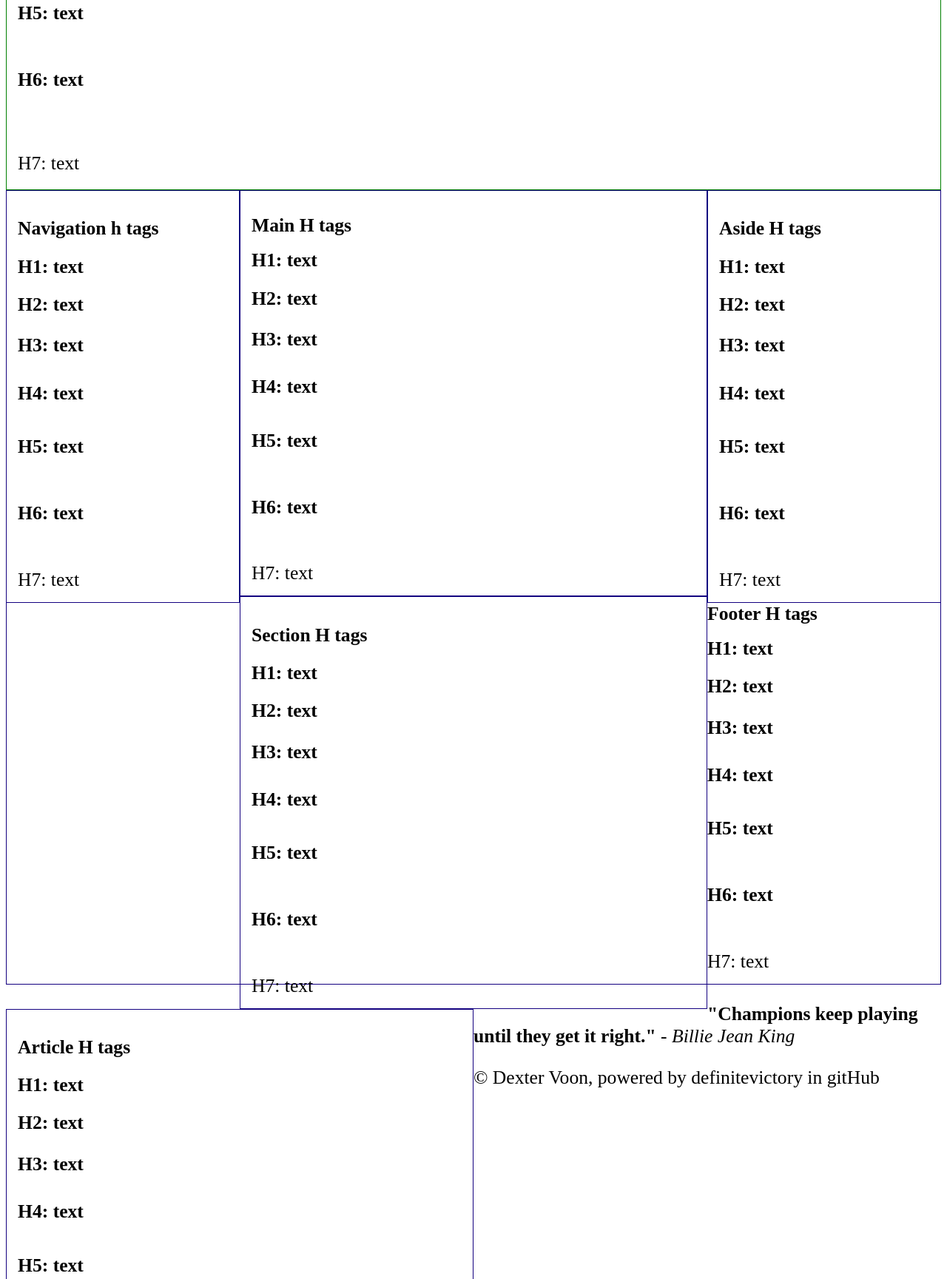
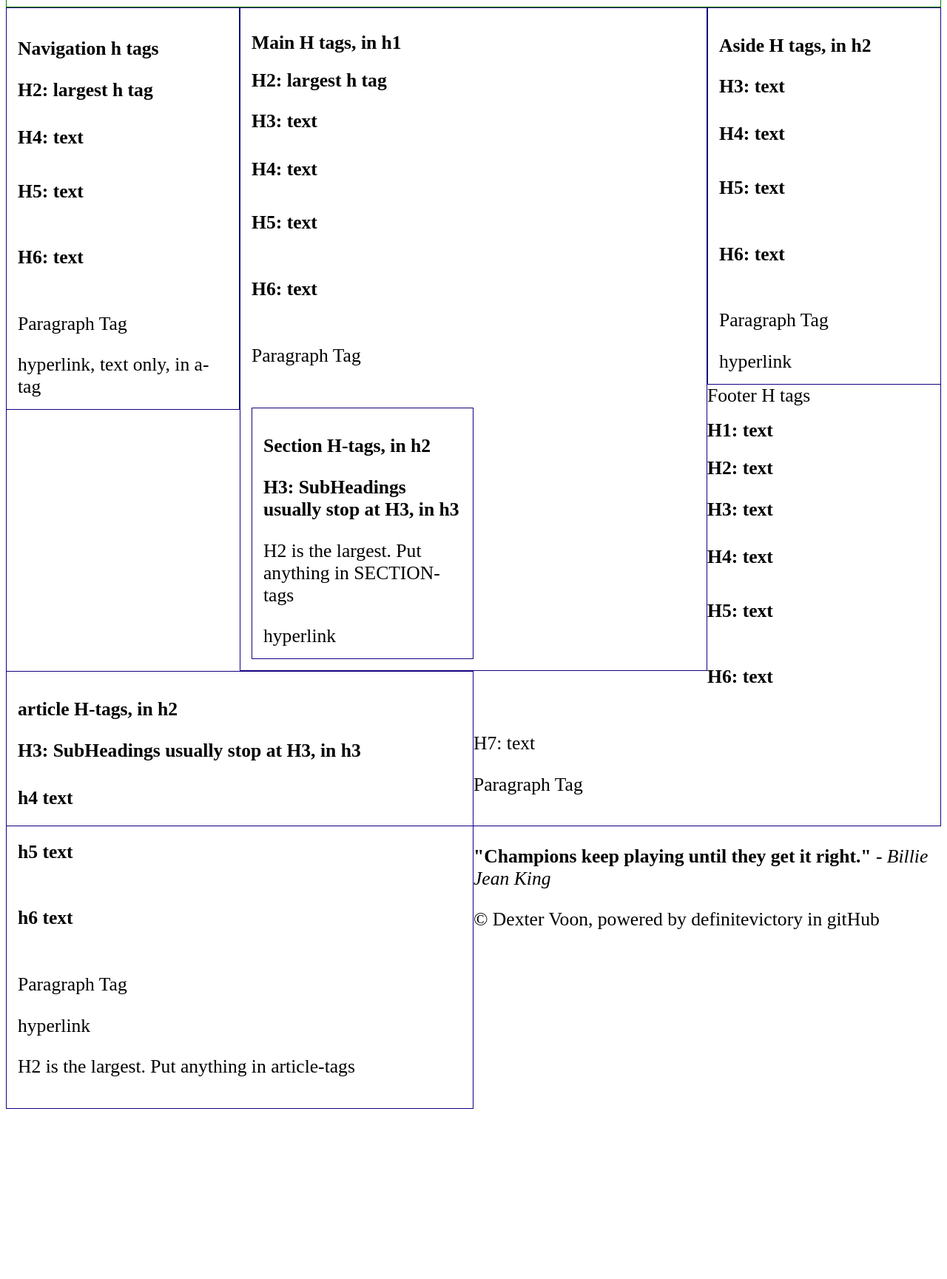
Before and after one commit to definitevictory/Website.github.io, a plain HTML site: page pretemplate exp pages/Exp H P Tags.html in a window 1280 px wide. Shown: the part 331-2060 px from the top of the page at 74% size. After the commit the page ends 1830 px from the top, so only its background shows below. Drawn offline with Linux system fonts and the light colour scheme.

Commit message:
Update Exp H P Tags.html

```diff
--- a/pretemplate exp pages/Exp H P Tags.html
+++ b/pretemplate exp pages/Exp H P Tags.html
@@ -64,20 +64,6 @@
          border: 1px solid rgb(19, 0, 128);
 
         }
-
-        section {
-
-
-
-
-        }
-
-        .article {
-         width: 50%;
-         font-size: 2vw;
-        }
-
-
     </style>
 
     <noscript>Running javascript is not neccessary in this html page. fyi your feature to execute scripts is turned off</noscript>
@@ -86,8 +72,58 @@
 
 <!-- Start here, BODY Semantic Tags-->
 <body>
-    <div></div>
+    <div>ViewPort Units are OFF</div>
     <header class="header"> <h1>Experimental Page header and paragraph tags</h1>
+        <h3>H3: subtitle text</h3>
+        <h7>H7: does not exist</h7>
+        <p>Paragraph Tag, any writing</p>
+    </header>
+    <nav class="nav"> <h3>Navigation h tags</h3>
+        <h2>H2: largest h tag</h2>
+        <h4>H4: text</h4>
+        <h5>H5: text</h5>
+        <h6>H6: text</h6>
+        <p>Paragraph Tag</p>
+        <a> hyperlink, text only, in a-tag</a>
+        </nav>
+    <main class="main">
+        <h1>Main H tags, in h1</h1>
+        <h2>H2: largest h tag</h2>
+        <h3>H3: text</h3>
+        <h4>H4: text</h4>
+        <h5>H5: text</h5>
+        <h6>H6: text</h6>
+        <p>Paragraph Tag</p>
+        <br>
+        <section class="main">
+            <h2>Section H-tags, in h2</h2>
+            <h3>H3: SubHeadings usually stop at H3, in h3</h3>
+            <p>H2 is the largest. Put anything in SECTION-tags</p>
+            <a> hyperlink</a>
+            </section>
+        </main>
+    <aside class="aside">
+        <h2>Aside H tags, in h2</h2>
+        <h3>H3: text</h3>
+        <h4>H4: text</h4>
+        <h5>H5: text</h5>
+        <h6>H6: text</h6>
+        <p>Paragraph Tag</p>
+        <a> hyperlink</a>
+        </aside>
+
+    <article class="main">
+        <h2>article H-tags, in h2</h2>
+        <h3>H3: SubHeadings usually stop at H3, in h3</h3>
+        <h4>h4 text</h4>
+        <h5>h5 text</h5>
+        <h6>h6 text</h6>
+        <p>Paragraph Tag</p>
+        <a> hyperlink</a>
+        <p>H2 is the largest. Put anything in article-tags</p>
+        </article>
+    <footer class="footer">
+        Footer H tags
         <h1>H1: text</h1>
         <h2>H2: text</h2>
         <h3>H3: text</h3>
@@ -95,61 +131,7 @@
         <h5>H5: text</h5>
         <h6>H6: text</h6>
         <h7>H7: text</h7>
-
-    </header>
-    <nav class="nav"><h1>Navigation h tags</h1>
-        <h1>H1: text</h1>
-        <h2>H2: text</h2>
-        <h3>H3: text</h3>
-        <h4>H4: text</h4>
-        <h5>H5: text</h5>
-        <h6>H6: text</h6>
-        <h7>H7: text</h7>
-        </nav>
-    <main class="main"><h1>Main H tags</h1>
-        <h1>H1: text</h1>
-        <h2>H2: text</h2>
-        <h3>H3: text</h3>
-        <h4>H4: text</h4>
-        <h5>H5: text</h5>
-        <h6>H6: text</h6>
-        <h7>H7: text</h7>
-        </main>
-    <aside class="aside"><h1>Aside H tags</h1>
-        <h1>H1: text</h1>
-        <h2>H2: text</h2>
-        <h3>H3: text</h3>
-        <h4>H4: text</h4>
-        <h5>H5: text</h5>
-        <h6>H6: text</h6>
-        <h7>H7: text</h7>
-        </aside>
-    <section class="main"><h1>Section H tags</h1>
-        <h1>H1: text</h1>
-        <h2>H2: text</h2>
-        <h3>H3: text</h3>
-        <h4>H4: text</h4>
-        <h5>H5: text</h5>
-        <h6>H6: text</h6>
-        <h7>H7: text</h7>
-        </section>
-    <article class="main"><h1>Article H tags</h1>
-        <h1>H1: text</h1>
-        <h2>H2: text</h2>
-        <h3>H3: text</h3>
-        <h4>H4: text</h4>
-        <h5>H5: text</h5>
-        <h6>H6: text</h6>
-        <h7>H7: text</h7>
-        </article>
-    <footer class="footer"> <h1>Footer H tags</h1>
-        <h1>H1: text</h1>
-        <h2>H2: text</h2>
-        <h3>H3: text</h3>
-        <h4>H4: text</h4>
-        <h5>H5: text</h5>
-        <h6>H6: text</h6>
-        <h7>H7: text</h7>
+        <p>Paragraph Tag</p>
         </footer>
 </body>
 <footer>
```
